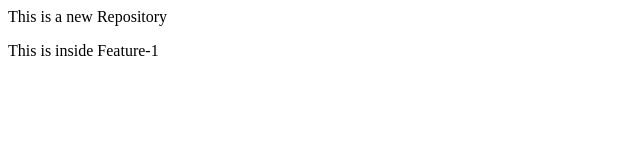
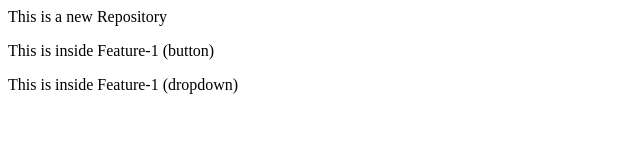
Before and after one commit to kartik-ninja/localrepo, a plain HTML site: page index.html in a window 1280 px wide. Shown: the whole page, without its empty margins (0-640 px from the left). Drawn offline with Linux system fonts and the light colour scheme.

Commit message:
Add dropdown

```diff
--- a/index.html
+++ b/index.html
@@ -1,2 +1,3 @@
 <p>This is a new Repository</p>
-<p>This is inside Feature-1</p>
+<p>This is inside Feature-1 (button)</p>
+<p>This is inside Feature-1 (dropdown)</p>
```
